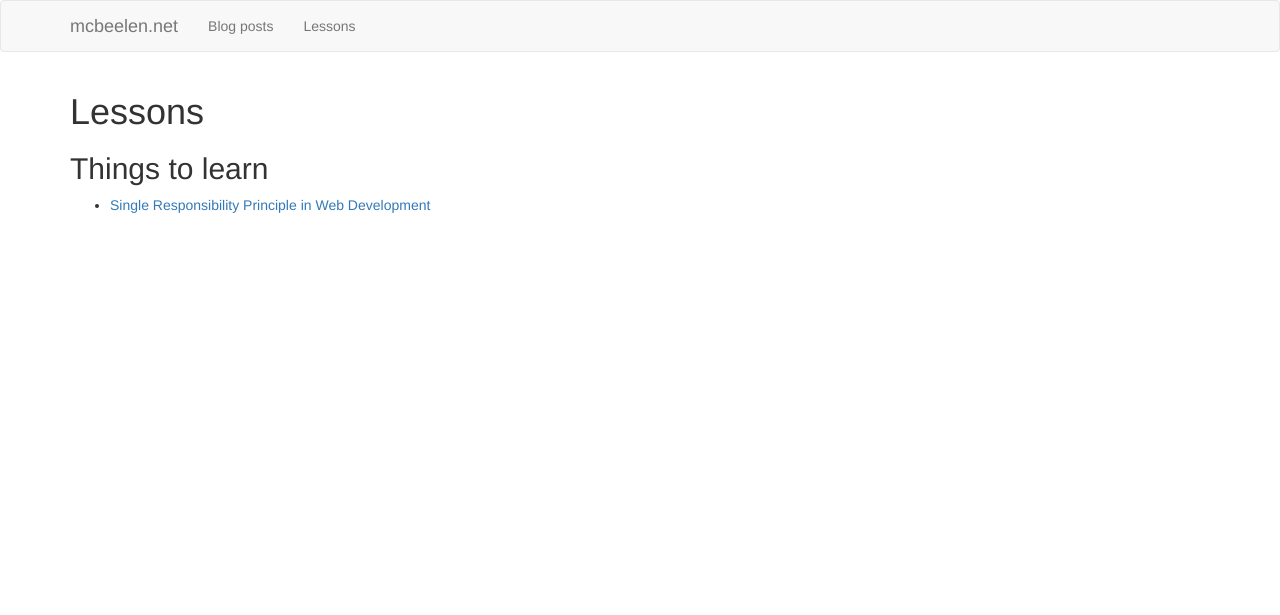
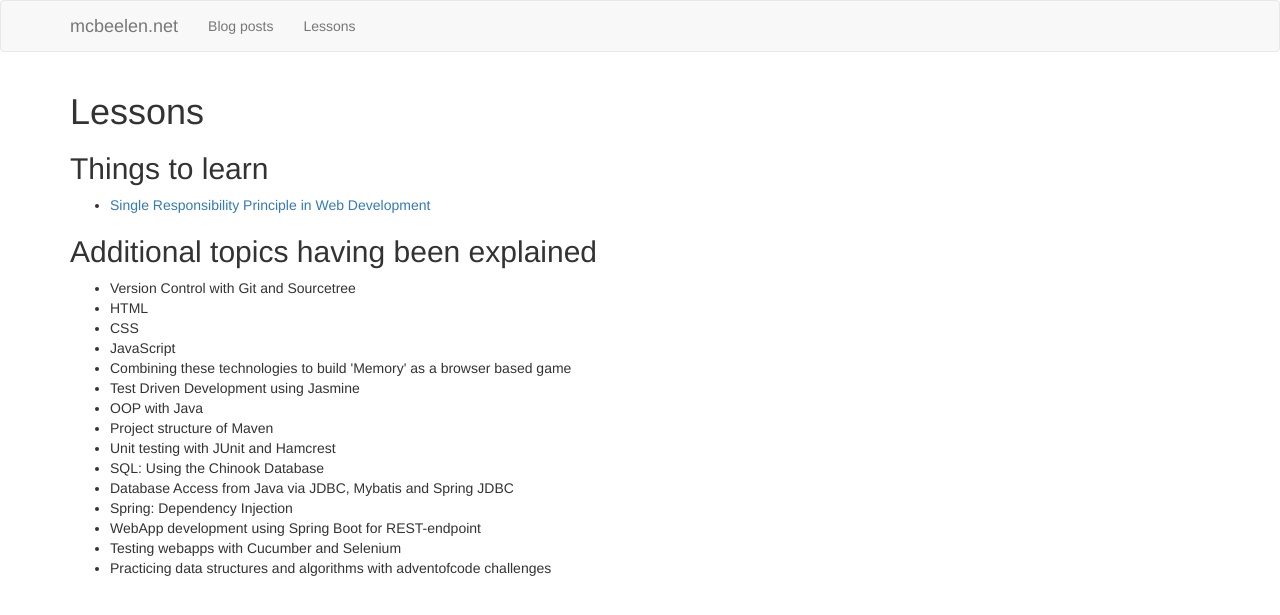
Before and after one commit to mcbeelen/mcbeelen.github.io, a Jekyll site: the page built from lessons.html, in a window 1280 px wide. Shown: the top 615 px of the page. Built offline with Jekyll 4.4.1, drawn with Linux system fonts in a browser that asks for light colours.

Commit message:
Updated topic being taught during the Software Apprenticeship

```diff
--- a/lessons.html
+++ b/lessons.html
@@ -10,3 +10,23 @@
     </li>
     {% endfor %}
 </ul>
+
+<h2>Additional topics having been explained</h2>
+
+<ul>
+    <li>Version Control with Git and Sourcetree</li>
+    <li>HTML</li>
+    <li>CSS</li>
+    <li>JavaScript</li>
+    <li>Combining these technologies to build 'Memory' as a browser based game</li>
+    <li>Test Driven Development using Jasmine</li>
+    <li>OOP with Java</li>
+    <li>Project structure of Maven</li>
+    <li>Unit testing with JUnit and Hamcrest</li>
+    <li>SQL: Using the Chinook Database</li>
+    <li>Database Access from Java via JDBC, Mybatis and Spring JDBC</li>
+    <li>Spring: Dependency Injection</li>
+    <li>WebApp development using Spring Boot for REST-endpoint</li>
+    <li>Testing webapps with Cucumber and Selenium</li>
+    <li>Practicing data structures and algorithms with adventofcode challenges</li>
+</ul>
```
Also changed, not shown: _posts/2018-01-24-starting-a-software-development-project.html (added, +22 -0 lines), 1 other file.
